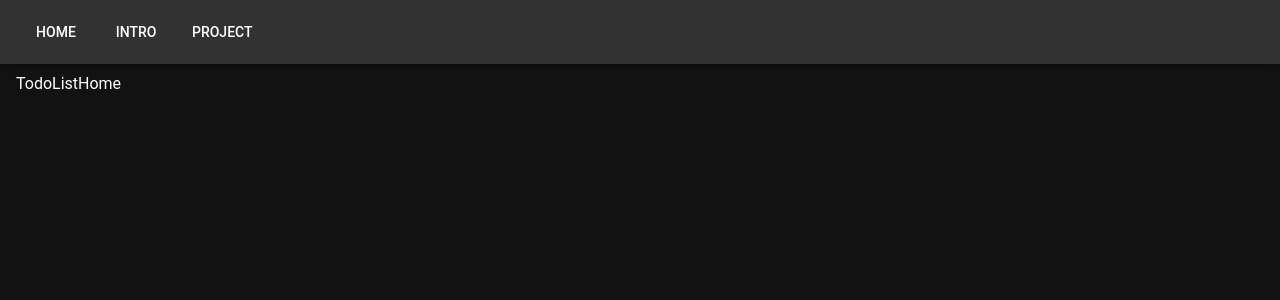
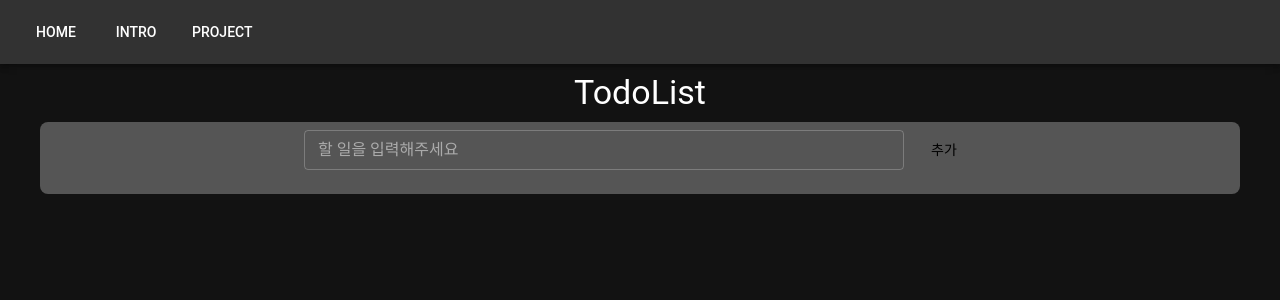
Before and after one commit to sangbi/portfolio, a Next.js app: page /project/todo in a window 1280 px wide. Shown: the top 300 px of the page. Built offline with nearby package versions, Linux system fonts and the light colour scheme.

Commit message:
todoList 작업(미완) ++

```diff
--- a/src/features/TodoListHome/TodoListHome.tsx
+++ b/src/features/TodoListHome/TodoListHome.tsx
@@ -1,5 +1,76 @@
-import { Stack } from "@mui/material";
+import theme from "@/styles/theme";
+import {
+	Button,
+	Container,
+	Stack,
+	Table,
+	TableBody,
+	TableContainer,
+	TextField,
+	Typography,
+	useMediaQuery,
+} from "@mui/material";
+import { useState } from "react";
+import TodoListTableRow from "./components/TodoListTableRow";
 
 export default function TodoListHome() {
-	return <Stack>TodoListHome</Stack>;
+	const isDesktop = useMediaQuery(theme.breakpoints.up("md"), {
+		defaultMatches: true,
+	});
+	const [input, setInput] = useState<string>("");
+	const [datas, setDatas] = useState<string[]>([]);
+
+	// 데이터 추가
+	const handleClickTodoInsert = () => {
+		if (input === "") {
+			return alert("빈 데이터는 추가할 수 없습니다.");
+		}
+		const newArr = [...datas, input];
+		setDatas(newArr);
+		setInput("");
+	};
+
+	return (
+		<Stack
+			sx={{ alignItems: "center", justifyContent: "center" }}
+			flex={1}
+			spacing={1}>
+			<Typography variant="h4">TodoList</Typography>
+			<Container
+				sx={{
+					backgroundColor: "#555",
+					p: 1,
+					borderRadius: 2,
+				}}>
+				<Stack spacing={2}>
+					{/* input */}
+					<Stack direction={"row"} justifyContent={"center"} spacing={1}>
+						<TextField
+							type="search"
+							sx={{ maxWidth: isDesktop ? "600px" : "none" }}
+							fullWidth
+							placeholder="할 일을 입력해주세요"
+							size="small"
+							value={input}
+							onChange={(e) => setInput(e.target.value)}
+							onKeyDown={(e) => {
+								if (e.key === "Enter") handleClickTodoInsert();
+							}}
+						/>
+						<Button onClick={handleClickTodoInsert}>추가</Button>
+					</Stack>
+					{/* result */}
+					<TableContainer sx={{ backgroundColor: "#777" }}>
+						<Table>
+							<TableBody>
+								{datas.map((el, idx) => {
+									return <TodoListTableRow key={idx} data={el} />;
+								})}
+							</TableBody>
+						</Table>
+					</TableContainer>
+				</Stack>
+			</Container>
+		</Stack>
+	);
 }
--- /dev/null
+++ b/src/features/TodoListHome/components/TodoListTableRow.tsx
@@ -0,0 +1,22 @@
+import { IconButton, TableCell, TableRow } from "@mui/material";
+import EditIcon from "@mui/icons-material/Edit";
+import DeleteIcon from "@mui/icons-material/Delete";
+interface Props {
+	data: string;
+}
+export default function TodoListTableRow(props: Props) {
+	const { data } = props;
+	return (
+		<TableRow>
+			<TableCell sx={{ width: "100%" }}>{data}</TableCell>
+			<TableCell sx={{ minWidth: 100, py: 0 }}>
+				<IconButton size="small">
+					<EditIcon />
+				</IconButton>
+				<IconButton size="small">
+					<DeleteIcon />
+				</IconButton>
+			</TableCell>
+		</TableRow>
+	);
+}
```
